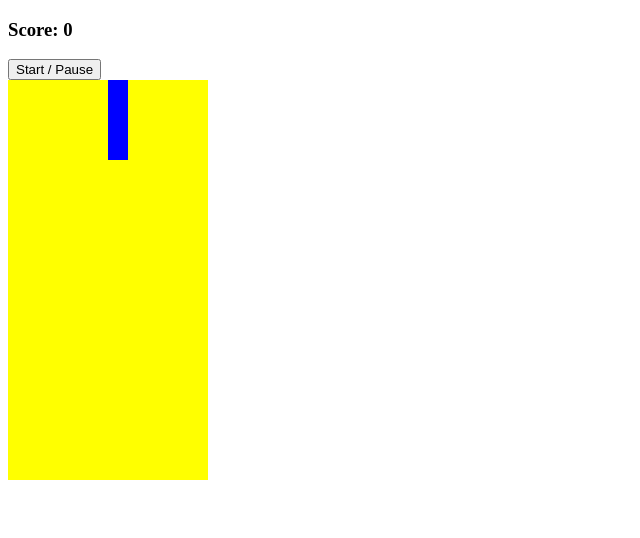
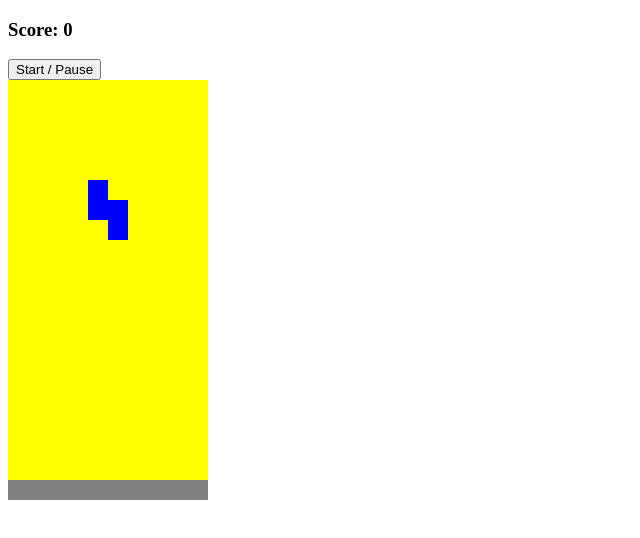
Before and after one commit to silumate/tetris-coding-practice, a plain HTML site: page index.html in a window 1280 px wide. Shown: the whole page, without its empty margins (0-640 px from the left). Drawn offline with Linux system fonts and the light colour scheme.

Commit message:
move a piece down every second.  Freeze it at the bottom.  drop a new piece.

```diff
--- a/app.js
+++ b/app.js
@@ -23,7 +23,7 @@ document.addEventListener('DOMContentLoaded', () => {
     ]
 
 
-    const zTetromino = [
+    const sTetromino = [
         [0, width, width + 1, width * 2 + 1],
         [width + 1, width + 2, width * 2, width * 2 + 1],
         [0, width, width + 1, width * 2 + 1],
@@ -54,25 +54,67 @@ document.addEventListener('DOMContentLoaded', () => {
 
     const theTretrominos = [
         pTetromino,
-        zTetromino,
+        sTetromino,
         tTetromino,
         oTetromino,
         iTetromino
     ]
 
-    let currentPosition = 4
-    let currentRotation = 0
+    let currentPosition
+    let currentRotation
+    let current
 
-    let random = Math.floor(Math.random() * theTretrominos.length)
 
-    let current = theTretrominos[random][currentRotation]
+    /* ******* Functions are defined below this line ************* */
 
+    // draw the current tetromino
     function draw() {
         current.forEach(index => {
             squares[currentPosition + index].classList.add('tetromino')
         })
     }
 
-    draw()
+    // hide the current tetromino
+    function undraw() {
+        current.forEach(index => {
+            squares[currentPosition + index].classList.remove('tetromino')
+        })
+    }
+
+
+    function moveDown() {
+        undraw()
+        currentPosition += width
+        draw()
+        freeze()
+    }
+
+    function freeze() {
+        if (current.some(index => squares[currentPosition + index + width].classList.contains('taken'))) {
+            current.forEach(index => squares[currentPosition + index].classList.add('taken'))
+            dropNewTetromino()
+        }
+
+    }
+
+    // start a new tetromino falling
+    function dropNewTetromino() {
+        random = Math.floor(Math.random() * theTretrominos.length)
+        current = theTretrominos[random][0]
+        currentPosition = 4
+        currentRotation = 0
+        draw()
+    }
+
+
+
+    /* ******* script below this line ************* */
+
+    dropNewTetromino()
+
+    // move the current tetromino down every second
+    let timerID = setInterval(moveDown, 1000)
+
+
 
 })
--- a/index.html
+++ b/index.html
@@ -213,6 +213,16 @@
             <div></div>
             <div></div>
             <div></div>
+            <div class="taken"></div>
+            <div class="taken"></div>
+            <div class="taken"></div>
+            <div class="taken"></div>
+            <div class="taken"></div>
+            <div class="taken"></div>
+            <div class="taken"></div>
+            <div class="taken"></div>
+            <div class="taken"></div>
+            <div class="taken"></div>
         </div>
 
     </body>
--- a/style.css
+++ b/style.css
@@ -14,3 +14,7 @@
 .tetromino {
     background-color: blue;
 }
+
+.taken {
+    background-color: gray;
+}
```
